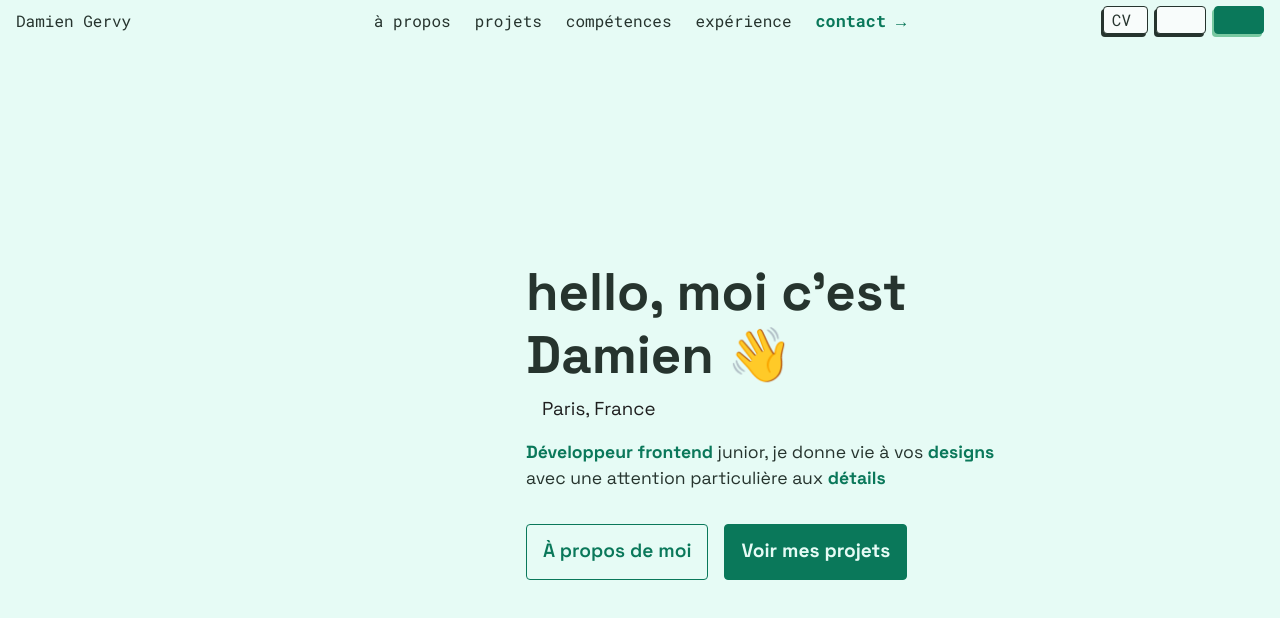
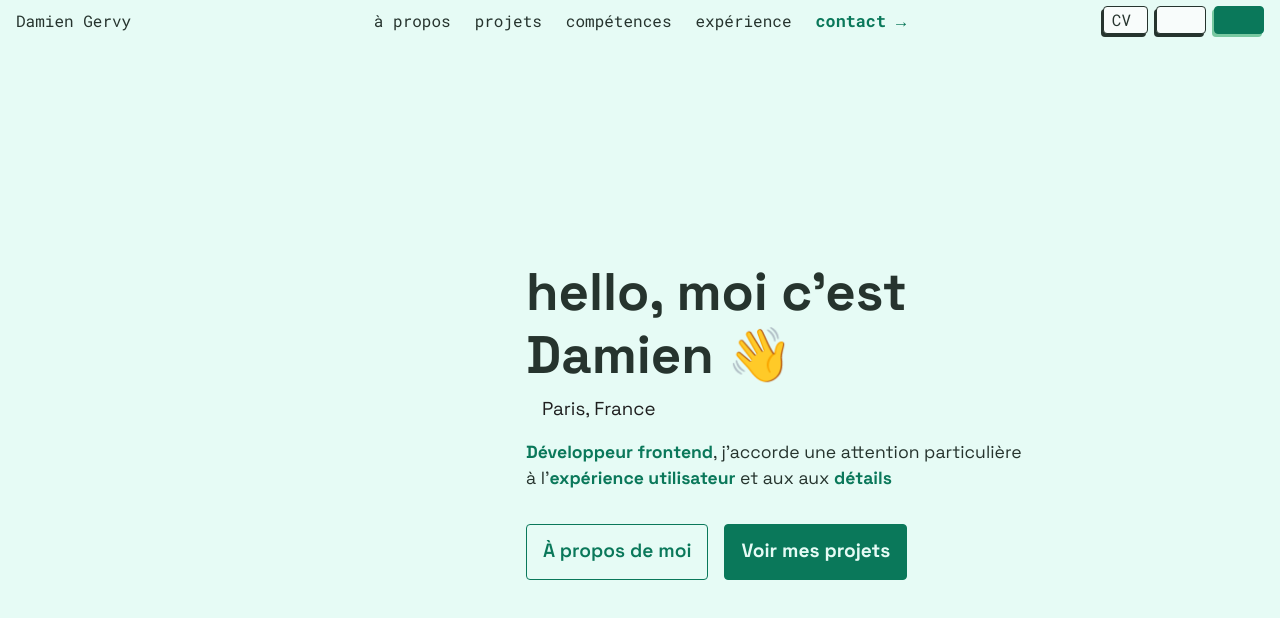
Before and after one commit to GDami/portfolio, a React (Vite) app: page / in a window 1280 px wide. Shown: the top 618 px of the page. Built offline with nearby package versions, Linux system fonts and the light colour scheme; some icons are missing.

Commit message:
hero wording

```diff
--- a/src/components/landing/Hero.tsx
+++ b/src/components/landing/Hero.tsx
@@ -18,7 +18,7 @@ export function Hero() {
                 <h3 className='hero-info'><i className='bxr  bx-location'  ></i> Paris, France</h3>
                 <h3 className='hero-subtext'>
                     <Trans i18nKey="hero.subtext">
-                        I'm a junior <strong>frontend developer</strong> who cares about <strong>user experience</strong> and <strong className='hero-detail animated-underline'>detail</strong>.
+                        I'm a <strong>frontend developer</strong> who cares about <strong>user experience</strong> and <strong className='hero-detail animated-underline'>detail</strong>.
                     </Trans>
                 </h3>
                 <div className='hero-ctas'>
--- a/src/utils/i18n/locales/en/en.json
+++ b/src/utils/i18n/locales/en/en.json
@@ -8,7 +8,7 @@
 
     "hero.title.1": "hey, ",
     "hero.title.2": "I'm Damien ",
-    "hero.subtext": "I'm a junior <1>frontend developer</1> who cares about <3>user experience</3> and <5>detail</5>.",
+    "hero.subtext": "I'm a <1>frontend developer</1> who is passionate about <3>user experience</3> and attentive to <5>detail</5>.",
     "hero.cta.1": "More about me",
     "hero.cta.2": "Check my projects",
 
--- a/src/utils/i18n/locales/fr/fr.json
+++ b/src/utils/i18n/locales/fr/fr.json
@@ -8,7 +8,7 @@
 
     "hero.title.1": "hello, moi c'est ",
     "hero.title.2": "Damien ",
-    "hero.subtext": "<1>Développeur frontend</1> junior, je donne vie à vos <3>designs</3> avec une attention particulière aux <5>détails</5>",
+    "hero.subtext": "<1>Développeur frontend</1>, j'accorde une attention particulière à l'<3>expérience utilisateur</3> et aux aux <5>détails</5>",
     "hero.cta.1": "À propos de moi",
     "hero.cta.2": "Voir mes projets",
 
```
